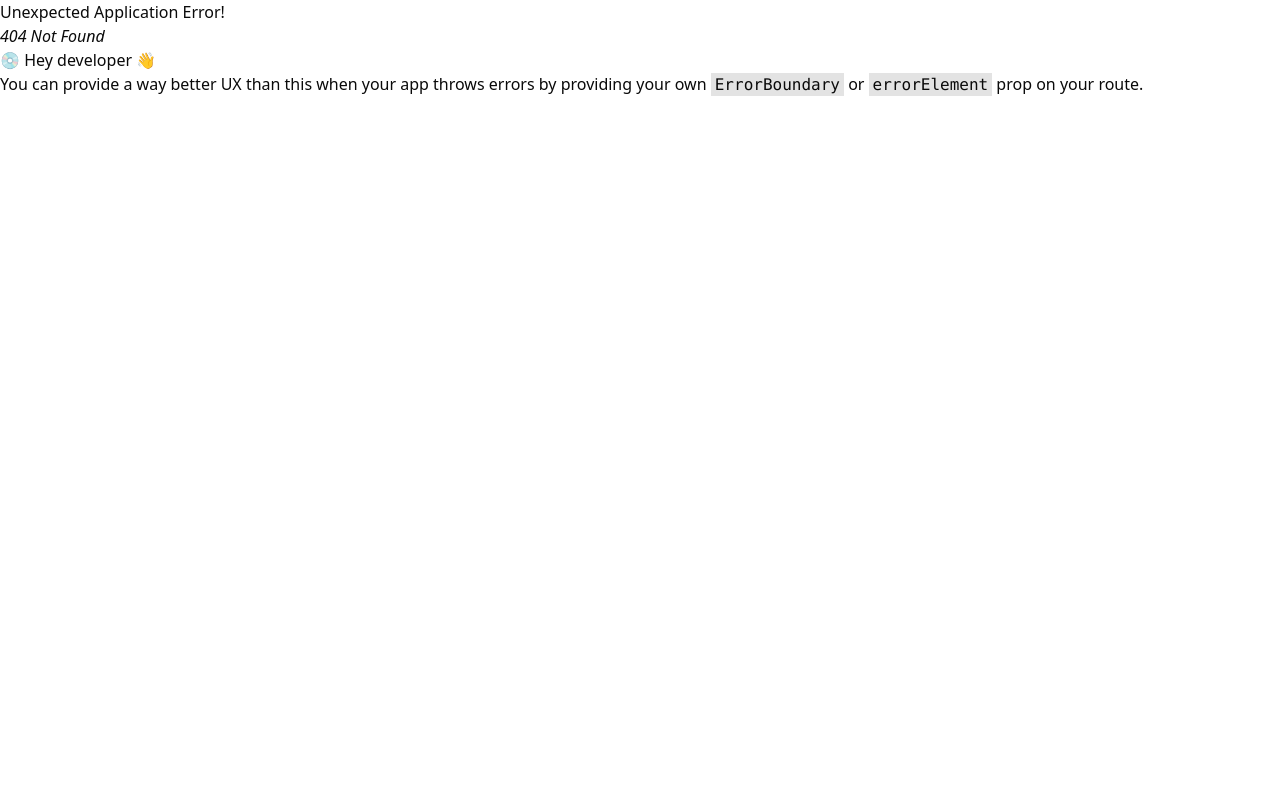
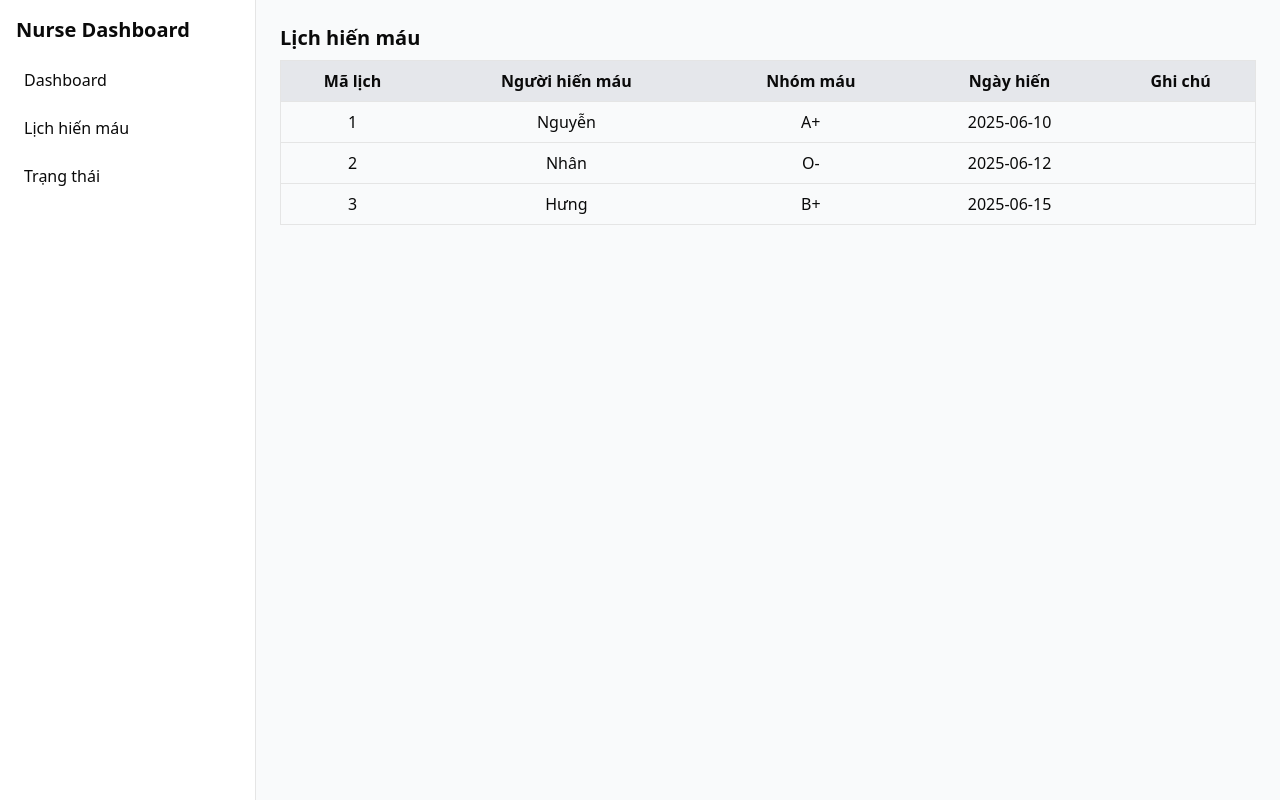
Before and after one commit to BanBannBannn/BloodLink_FE, a React (Vite) app: page /nurse/blood-requests-table in a window 1280 px wide. Before the commit this address had no page. Built offline with nearby package versions, Linux system fonts and the light colour scheme.

Commit message:
Nurse dashboard

```diff
--- a/src/layouts/AdminLayout.tsx
+++ b/src/layouts/AdminLayout.tsx
@@ -3,7 +3,7 @@ import { Link, Outlet } from "react-router-dom";
 export default function AdminLayout() {
   return (
     <div className="flex min-h-screen bg-gray-50">
-      {/* Sidebar */}
+
       <aside className="w-64 bg-white border-r p-4">
         <h2 className="font-bold text-xl mb-4">Admin Dashboard</h2>
         <nav className="space-y-2">
@@ -16,7 +16,7 @@ export default function AdminLayout() {
         </nav>
       </aside>
 
-      {/* Main Content */}
+
       <main className="flex-1 p-6">
         <Outlet />
       </main>
--- /dev/null
+++ b/src/layouts/NurseLayout.tsx
@@ -0,0 +1,29 @@
+import React from "react";
+import { Link, Outlet } from "react-router-dom";
+
+export default function NurseLayout() {
+  return (
+    <div className="flex min-h-screen bg-gray-50">
+
+      <aside className="w-64 bg-white border-r p-4">
+        <h2 className="font-bold text-xl mb-4">Nurse Dashboard</h2>
+        <nav className="space-y-2">
+          <Link to="/nurse" className="block p-2 rounded hover:bg-gray-100">
+            Dashboard
+          </Link>
+          <Link to="/nurse/blood-requests-table" className="block p-2 rounded hover:bg-gray-100">
+            Lịch hiến máu
+          </Link>
+          <Link to="/nurse/blood-status" className="block p-2 rounded hover:bg-gray-100">
+            Trạng thái
+          </Link>
+        </nav>
+      </aside>
+
+      <main className="flex-1 p-6">
+        <Outlet />
+      </main>
+
+    </div>
+  );
+}
--- /dev/null
+++ b/src/pages/public/nurse/BloodDonateRequestStatusTable.tsx
@@ -0,0 +1,100 @@
+import React, { useState } from "react";
+import { Button } from "@/components/ui/button";
+
+interface BloodDonateRequest {
+  id: number;
+  donorName: string;
+  requestDate: string;
+  status: "pending" | "approved" | "rejected";
+  note?: string;
+}
+
+const initialData: BloodDonateRequest[] = [
+  { id: 1, donorName: "Nguyễn ", requestDate: "2025-06-05", status: "pending" },
+  { id: 2, donorName: "Nhân", requestDate: "2025-06-06", status: "pending" },
+  { id: 3, donorName: "Hưng", requestDate: "2025-06-07", status: "rejected", note: "Không đạt yêu cầu sức khỏe" },
+];
+
+export default function BloodDonateRequestStatusTable() {
+  const [requests, setRequests] = useState<BloodDonateRequest[]>(initialData);
+
+  const handleApprove = (id: number) => {
+    setRequests((prev) =>
+      prev.map((req) =>
+        req.id === id ? { ...req, status: "approved", note: "" } : req
+      )
+    );
+  };
+
+  const handleReject = (id: number) => {
+    const note = prompt("Nhập lý do từ chối:");
+    if (note !== null) {
+      setRequests((prev) =>
+        prev.map((req) =>
+          req.id === id ? { ...req, status: "rejected", note } : req
+        )
+      );
+    }
+  };
+
+  return (
+    <div>
+      <h2 className="text-xl font-semibold mb-2">Trạng thái yêu cầu hiến máu</h2>
+      <table className="w-full border">
+        <thead className="bg-gray-200">
+          <tr>
+            <th className="p-2">Mã yêu cầu</th>
+            <th className="p-2">Người hiến máu</th>
+            <th className="p-2">Ngày yêu cầu</th>
+            <th className="p-2">Trạng thái</th>
+            <th className="p-2">Ghi chú</th>
+            <th className="p-2">Hành động</th>
+          </tr>
+        </thead>
+        <tbody>
+          {requests.map((req) => (
+            <tr key={req.id} className="border-t text-center">
+              <td className="p-2">{req.id}</td>
+              <td className="p-2">{req.donorName}</td>
+              <td className="p-2">{req.requestDate}</td>
+              <td
+                className={`p-2 capitalize ${req.status === "pending"
+                    ? "text-yellow-600"
+                    : req.status === "approved"
+                      ? "text-green-600"
+                      : "text-red-600"
+                  }`}
+              >
+                {req.status === "pending"
+                  ? "Đang chờ"
+                  : req.status === "approved"
+                    ? "Đã duyệt"
+                    : "Từ chối"}
+              </td>
+              <td className="p-2">
+                {req.status === "rejected" ? req.note || "-" : "-"}
+              </td>
+              <td className="p-2 flex justify-center gap-2">
+                <Button
+                  variant="outline"
+                  className="text-green-500 border-green-500 hover:bg-green-100"
+                  onClick={() => handleApprove(req.id)}
+                >
+                  Duyệt
+                </Button>
+                <Button
+                  variant="outline"
+                  className="text-red-500 border-red-500 hover:bg-red-100"
+                  onClick={() => handleReject(req.id)}
+                >
+                  Từ chối
+                </Button>
+              </td>
+
+            </tr>
+          ))}
+        </tbody>
+      </table>
+    </div>
+  );
+}
--- /dev/null
+++ b/src/pages/public/nurse/BloodDonationScheduleTable.tsx
@@ -0,0 +1,45 @@
+import React from "react";
+
+interface BloodDonationSchedule {
+  id: number;
+  donorName: string;
+  bloodGroup: string;
+  donationDate: string;
+  note: string;
+}
+
+const mockData: BloodDonationSchedule[] = [
+  { id: 1, donorName: "Nguyễn ", bloodGroup: "A+", donationDate: "2025-06-10", note: "" },
+  { id: 2, donorName: "Nhân", bloodGroup: "O-", donationDate: "2025-06-12", note: "" },
+  { id: 3, donorName: "Hưng", bloodGroup: "B+", donationDate: "2025-06-15", note: "" },
+];
+
+export default function BloodDonationScheduleTable() {
+  return (
+    <div>
+      <h2 className="text-xl font-semibold mb-2">Lịch hiến máu</h2>
+      <table className="w-full border">
+        <thead className="bg-gray-200">
+          <tr>
+            <th className="p-2">Mã lịch</th>
+            <th className="p-2">Người hiến máu</th>
+            <th className="p-2">Nhóm máu</th>
+            <th className="p-2">Ngày hiến</th>
+            <th className="p-2">Ghi chú</th>
+          </tr>
+        </thead>
+        <tbody>
+          {mockData.map((schedule) => (
+            <tr key={schedule.id} className="border-t text-center">
+              <td className="p-2">{schedule.id}</td>
+              <td className="p-2">{schedule.donorName}</td>
+              <td className="p-2">{schedule.bloodGroup}</td>
+              <td className="p-2">{schedule.donationDate}</td>
+              <td className="p-2">{schedule.note}</td>
+            </tr>
+          ))}
+        </tbody>
+      </table>
+    </div>
+  );
+}
--- /dev/null
+++ b/src/pages/public/nurse/Dashboard.tsx
@@ -0,0 +1,17 @@
+import React from "react";
+import BloodDonationScheduleTable from "./BloodDonationScheduleTable";
+import BloodDonateRequestStatusTable from "./BloodDonateRequestStatusTable";
+
+export default function NurseDashboard() {
+  return (
+    <div>
+      <h1 className="text-2xl font-bold mb-4">Nurse Dashboard</h1>
+      <div className="mb-6">
+        <BloodDonationScheduleTable />
+      </div>
+      <div>
+        <BloodDonateRequestStatusTable />
+      </div>
+    </div>
+  );
+}
```
Also changed, not shown: src/routes/router.tsx (+20 -1 lines).
